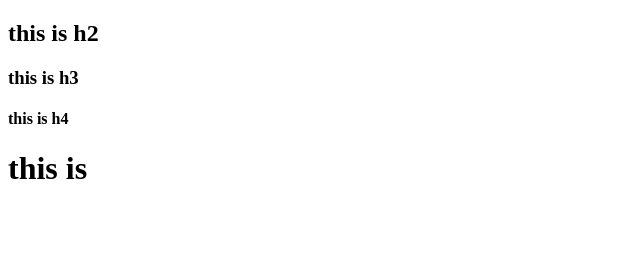
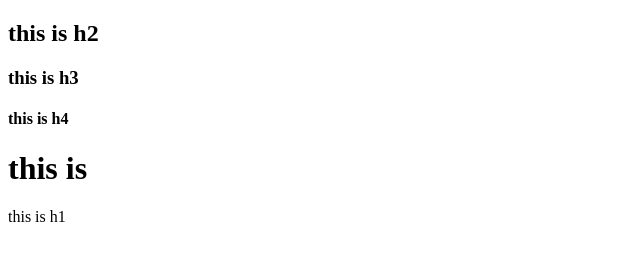
Before and after one commit to ayushsachann/first-repo, a plain HTML site: page git_tut.html in a window 1280 px wide. Shown: the full height of the page, 0-640 px from the left. Drawn offline with Linux system fonts and the light colour scheme.

Commit message:
my second commit

```diff
--- a/git_tut.html
+++ b/git_tut.html
@@ -10,6 +10,6 @@
     <h2>this is h2</h2>
     <h3>this is h3</h3>
     <h4>this is h4</h4>
-    <h1>this is <h1></h1></h1>
+    <h1>this is <h1></h1>this is h1</h1>
 </body>
 </html>
```
